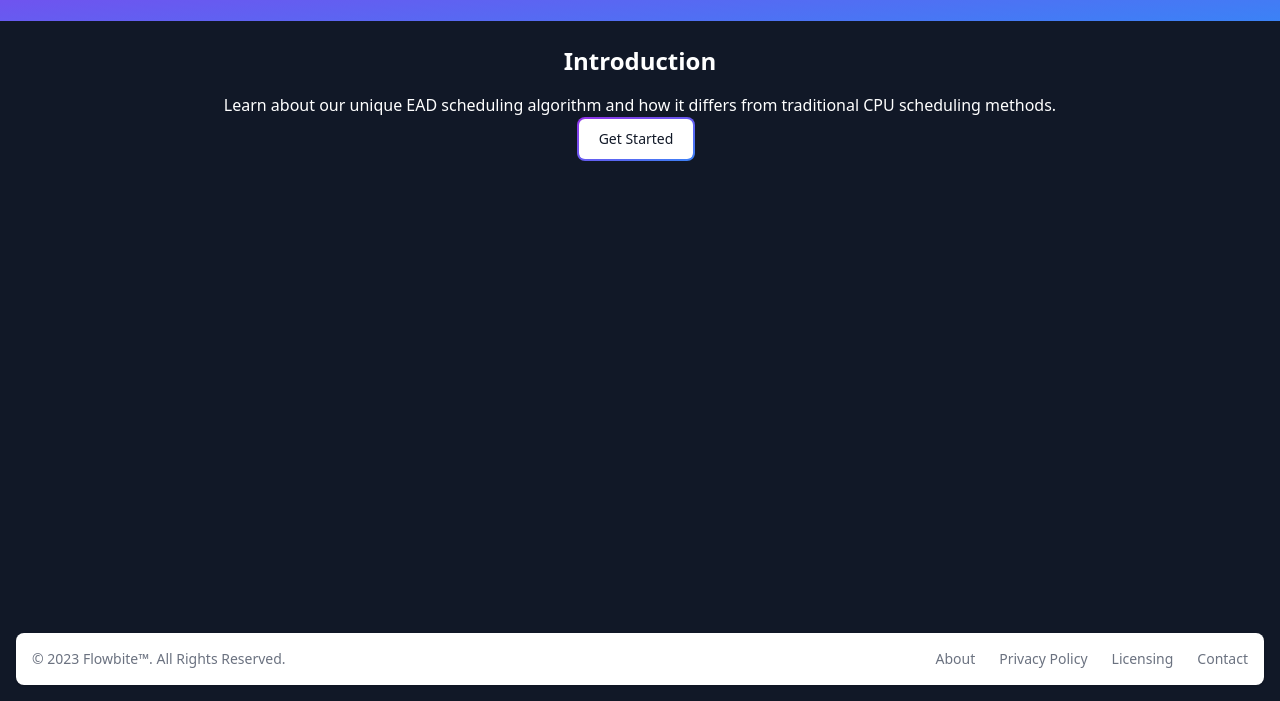
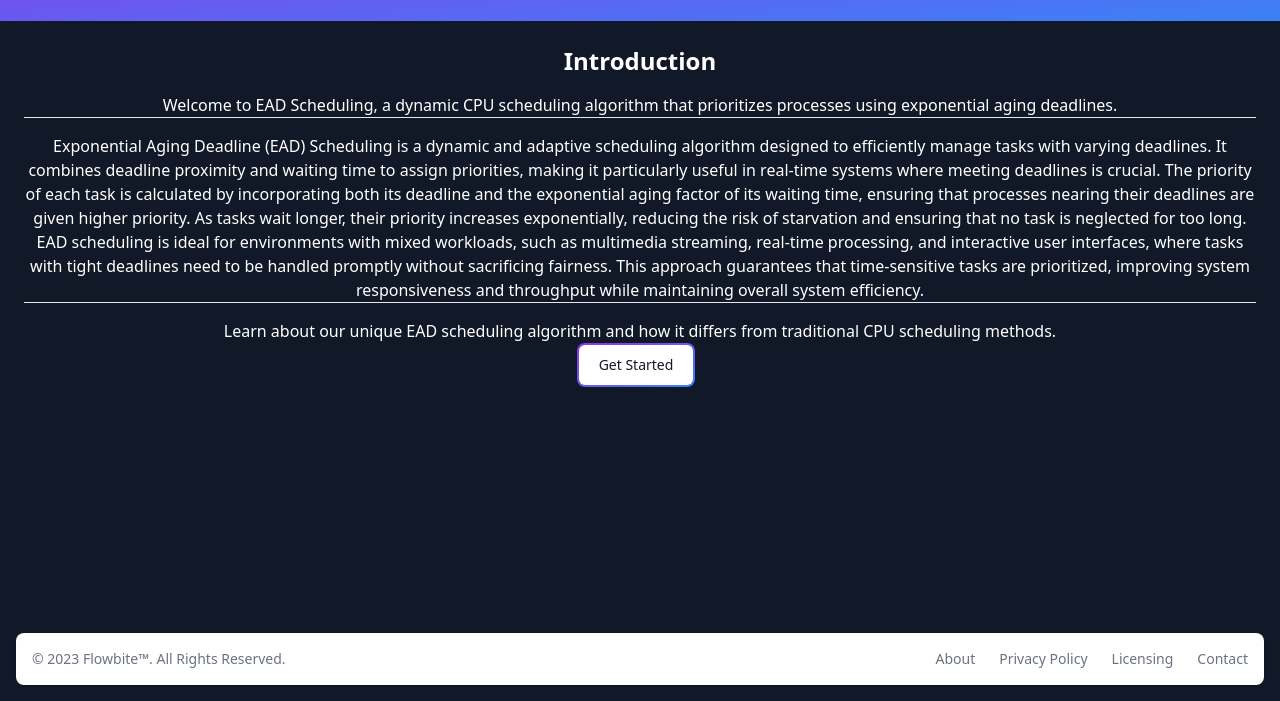
Before and after one commit to Sri-Krishna-R-Hebbar/ExponentiaSched, a website: page index.html in a window 1280 px wide. Shown: the part 99-800 px from the top of the page. Drawn offline with Linux system fonts and the light colour scheme.

Commit message:
css change2

```diff
--- a/index.html
+++ b/index.html
@@ -16,6 +16,11 @@
   <main class="p-6 flex-grow">
     <section class="text-center">
       <h2 class="text-2xl font-semibold">Introduction</h2>
+
+      <p class="mt-4">Welcome to EAD Scheduling, a dynamic CPU scheduling algorithm that prioritizes processes using exponential aging deadlines.</p>
+    <hr>
+      <p class="mt-4">Exponential Aging Deadline (EAD) Scheduling is a dynamic and adaptive scheduling algorithm designed to efficiently manage tasks with varying deadlines. It combines deadline proximity and waiting time to assign priorities, making it particularly useful in real-time systems where meeting deadlines is crucial. The priority of each task is calculated by incorporating both its deadline and the exponential aging factor of its waiting time, ensuring that processes nearing their deadlines are given higher priority. As tasks wait longer, their priority increases exponentially, reducing the risk of starvation and ensuring that no task is neglected for too long. EAD scheduling is ideal for environments with mixed workloads, such as multimedia streaming, real-time processing, and interactive user interfaces, where tasks with tight deadlines need to be handled promptly without sacrificing fairness. This approach guarantees that time-sensitive tasks are prioritized, improving system responsiveness and throughput while maintaining overall system efficiency.</p>
+      <hr>
       <p class="mt-4">Learn about our unique EAD scheduling algorithm and how it differs from traditional CPU scheduling methods.</p>
       <a href="input.html" class="relative inline-flex items-center justify-center p-0.5 mb-2 me-2 overflow-hidden text-sm font-medium text-gray-900 rounded-lg group bg-gradient-to-br from-purple-600 to-blue-500 group-hover:from-purple-600 group-hover:to-blue-500 hover:text-white dark:text-white focus:ring-4 focus:outline-none focus:ring-blue-300 dark:focus:ring-blue-800">
         <span class="relative px-5 py-2.5 transition-all ease-in duration-75 bg-white dark:bg-gray-900 rounded-md group-hover:bg-opacity-0">
```
Also changed, not shown: input.html (+5 -2 lines), css/output.css.
